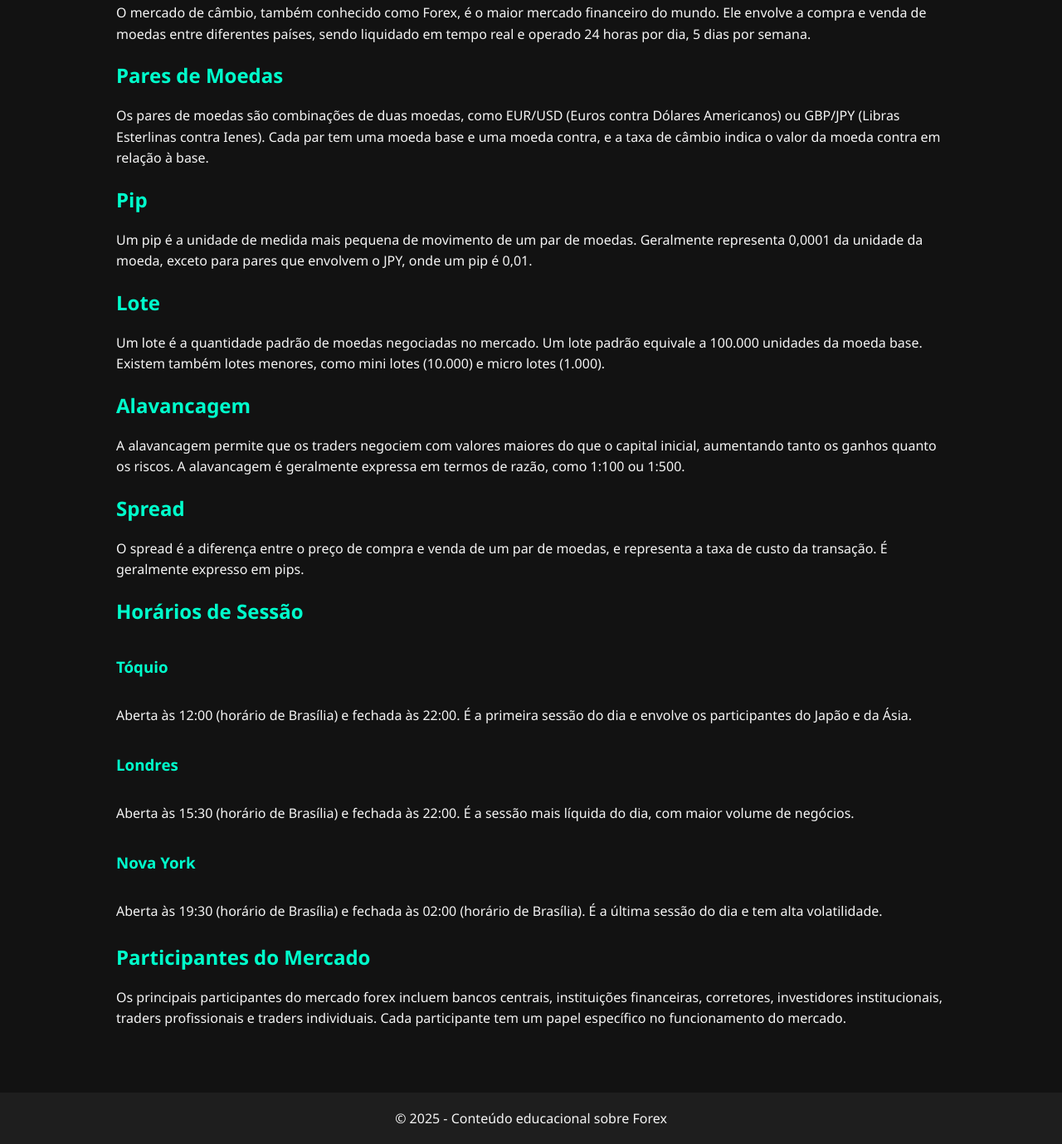
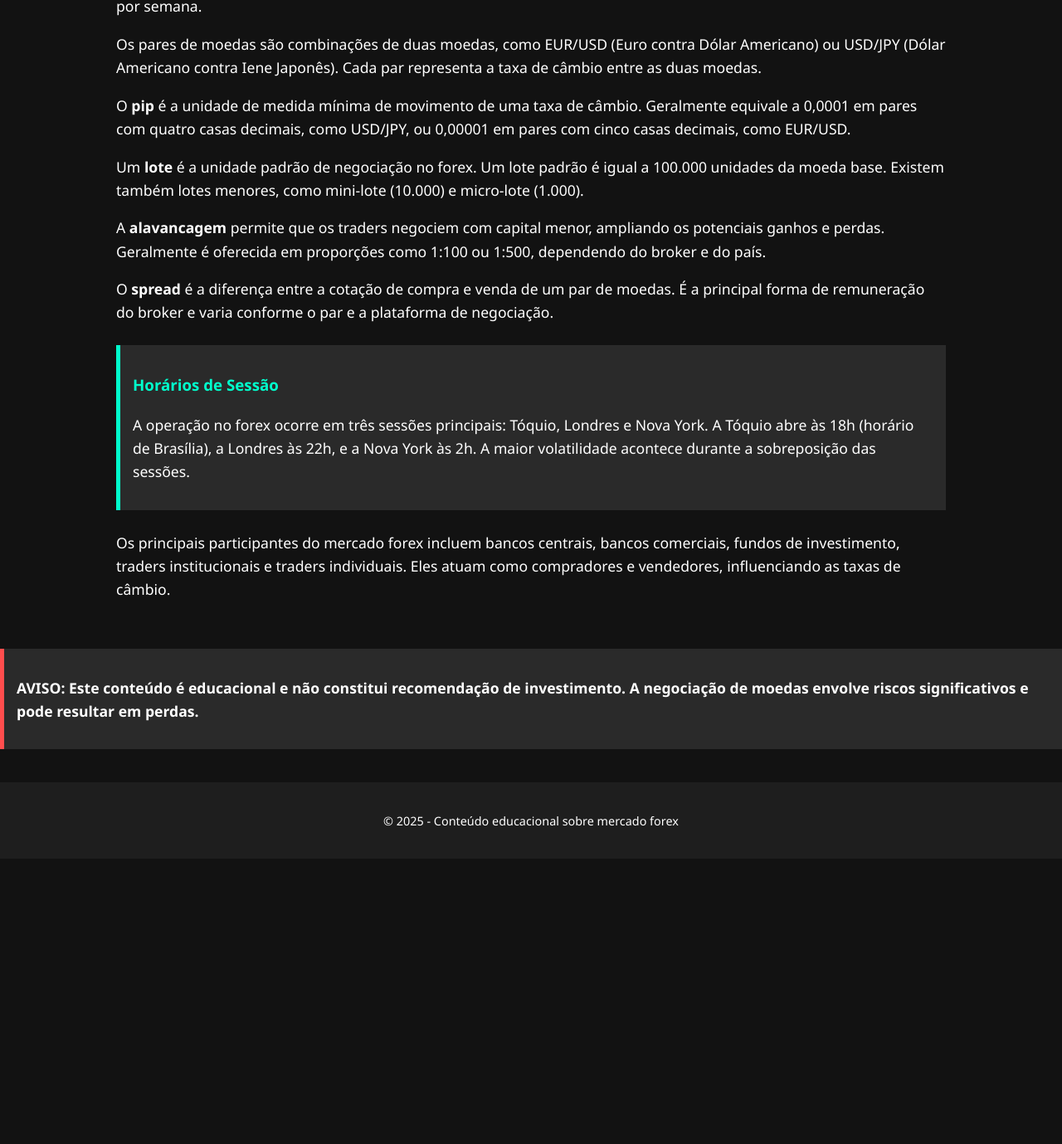
Before and after one commit to maicontsuda/asura, a website: page site/trading/forex-fundamentos.html in a window 1280 px wide. Shown: the part 192-1571 px from the top of the page at 83% size. After the commit the page ends 1227 px from the top, so only its background shows below. Drawn offline with Linux system fonts and the light colour scheme.

Commit message:
site: trading/forex-fundamentos.html

```diff
--- a/site/trading/forex-fundamentos.html
+++ b/site/trading/forex-fundamentos.html
@@ -8,7 +8,8 @@
             margin: 0;
             font-family: 'Segoe UI', Tahoma, Geneva, Verdana, sans-serif;
             background-color: #121212;
-            color: #f5f5f5;
+            color: #ffffff;
+            line-height: 1.6;
         }
         header {
             background-color: #1e1e1e;
@@ -23,7 +24,10 @@
             background-color: #2a2a2a;
             padding: 15px;
             margin: 20px 0;
-            border-left: 5px solid #00ffcc;
+            border-left: 5px solid #ff4d4d;
+        }
+        .aviso p {
+            font-weight: bold;
         }
         section {
             padding: 20px;
@@ -31,33 +35,36 @@
             margin: auto;
         }
         h2 {
-            color: #00ffcc;
+            color: #ffcc00;
+            border-bottom: 2px solid #ffcc00;
+            padding-bottom: 5px;
         }
         p {
-            line-height: 1.6;
+            font-size: 1.1em;
         }
         ul {
-            margin: 15px 0;
-        }
-        li {
-            margin: 5px 0;
+            margin-left: 20px;
         }
         .sessoes {
-            display: flex;
-            flex-direction: column;
-            gap: 10px;
+            background-color: #2a2a2a;
+            padding: 15px;
+            margin: 25px 0;
+            border-left: 5px solid #00ffcc;
         }
         .sessoes h3 {
             color: #00ffcc;
         }
         .sessoes p {
-            margin: 5px 0;
+            margin-top: 10px;
         }
         footer {
             text-align: center;
             padding: 20px;
             background-color: #1e1e1e;
             margin-top: 40px;
+        }
+        footer p {
+            font-size: 0.9em;
         }
     </style>
 </head>
@@ -66,34 +73,23 @@
         <h1>Fundamentos do Mercado Forex</h1>
     </header>
     <section>
-        <div class="aviso">
-            <strong>Este conteúdo é educacional e não constitui recomendação de investimento.</strong>
+        <p>O mercado forex, ou mercado cambial, é o maior mercado financeiro do mundo, onde as moedas são compradas e vendidas em tempo real. A sua principal característica é a liquidez, alta volatilidade e operação 24 horas por dia, 5 dias por semana.</p>
+        <p>Os pares de moedas são combinações de duas moedas, como EUR/USD (Euro contra Dólar Americano) ou USD/JPY (Dólar Americano contra Iene Japonês). Cada par representa a taxa de câmbio entre as duas moedas.</p>
+        <p>O <strong>pip</strong> é a unidade de medida mínima de movimento de uma taxa de câmbio. Geralmente equivale a 0,0001 em pares com quatro casas decimais, como USD/JPY, ou 0,00001 em pares com cinco casas decimais, como EUR/USD.</p>
+        <p>Um <strong>lote</strong> é a unidade padrão de negociação no forex. Um lote padrão é igual a 100.000 unidades da moeda base. Existem também lotes menores, como mini-lote (10.000) e micro-lote (1.000).</p>
+        <p>A <strong>alavancagem</strong> permite que os traders negociem com capital menor, ampliando os potenciais ganhos e perdas. Geralmente é oferecida em proporções como 1:100 ou 1:500, dependendo do broker e do país.</p>
+        <p>O <strong>spread</strong> é a diferença entre a cotação de compra e venda de um par de moedas. É a principal forma de remuneração do broker e varia conforme o par e a plataforma de negociação.</p>
+        <div class="sessoes">
+            <h3>Horários de Sessão</h3>
+            <p>A operação no forex ocorre em três sessões principais: Tóquio, Londres e Nova York. A Tóquio abre às 18h (horário de Brasília), a Londres às 22h, e a Nova York às 2h. A maior volatilidade acontece durante a sobreposição das sessões.</p>
         </div>
-        <p>O mercado de câmbio, também conhecido como Forex, é o maior mercado financeiro do mundo. Ele envolve a compra e venda de moedas entre diferentes países, sendo liquidado em tempo real e operado 24 horas por dia, 5 dias por semana.</p>
-        <h2>Pares de Moedas</h2>
-        <p>Os pares de moedas são combinações de duas moedas, como EUR/USD (Euros contra Dólares Americanos) ou GBP/JPY (Libras Esterlinas contra Ienes). Cada par tem uma moeda base e uma moeda contra, e a taxa de câmbio indica o valor da moeda contra em relação à base.</p>
-        <h2>Pip</h2>
-        <p>Um pip é a unidade de medida mais pequena de movimento de um par de moedas. Geralmente representa 0,0001 da unidade da moeda, exceto para pares que envolvem o JPY, onde um pip é 0,01.</p>
-        <h2>Lote</h2>
-        <p>Um lote é a quantidade padrão de moedas negociadas no mercado. Um lote padrão equivale a 100.000 unidades da moeda base. Existem também lotes menores, como mini lotes (10.000) e micro lotes (1.000).</p>
-        <h2>Alavancagem</h2>
-        <p>A alavancagem permite que os traders negociem com valores maiores do que o capital inicial, aumentando tanto os ganhos quanto os riscos. A alavancagem é geralmente expressa em termos de razão, como 1:100 ou 1:500.</p>
-        <h2>Spread</h2>
-        <p>O spread é a diferença entre o preço de compra e venda de um par de moedas, e representa a taxa de custo da transação. É geralmente expresso em pips.</p>
-        <h2>Horários de Sessão</h2>
-        <div class="sessoes">
-            <h3>Tóquio</h3>
-            <p>Aberta às 12:00 (horário de Brasília) e fechada às 22:00. É a primeira sessão do dia e envolve os participantes do Japão e da Ásia.</p>
-            <h3>Londres</h3>
-            <p>Aberta às 15:30 (horário de Brasília) e fechada às 22:00. É a sessão mais líquida do dia, com maior volume de negócios.</p>
-            <h3>Nova York</h3>
-            <p>Aberta às 19:30 (horário de Brasília) e fechada às 02:00 (horário de Brasília). É a última sessão do dia e tem alta volatilidade.</p>
-        </div>
-        <h2>Participantes do Mercado</h2>
-        <p>Os principais participantes do mercado forex incluem bancos centrais, instituições financeiras, corretores, investidores institucionais, traders profissionais e traders individuais. Cada participante tem um papel específico no funcionamento do mercado.</p>
+        <p>Os principais participantes do mercado forex incluem bancos centrais, bancos comerciais, fundos de investimento, traders institucionais e traders individuais. Eles atuam como compradores e vendedores, influenciando as taxas de câmbio.</p>
     </section>
+    <div class="aviso">
+        <p><strong>AVISO:</strong> Este conteúdo é educacional e não constitui recomendação de investimento. A negociação de moedas envolve riscos significativos e pode resultar em perdas.</p>
+    </div>
     <footer>
-        &copy; 2025 - Conteúdo educacional sobre Forex
+        <p>© 2025 - Conteúdo educacional sobre mercado forex</p>
     </footer>
 </body>
 </html>
```
